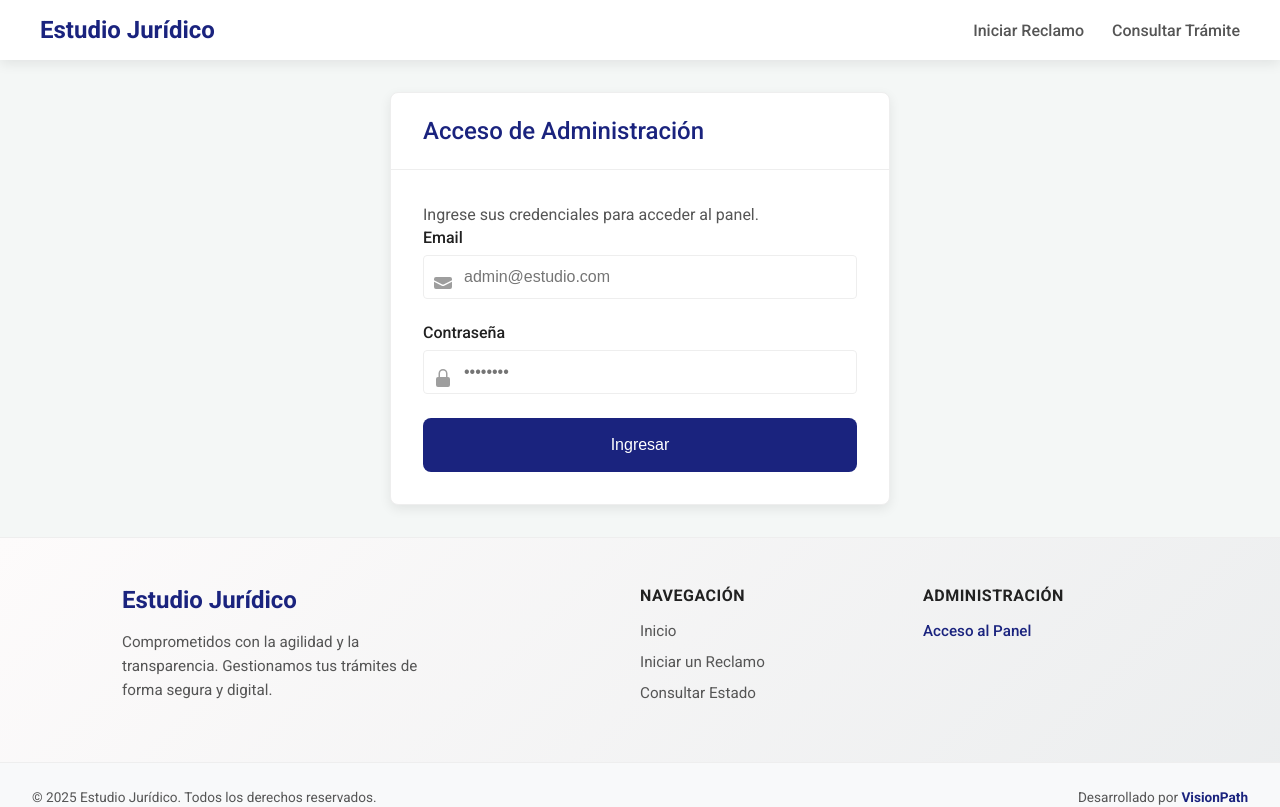
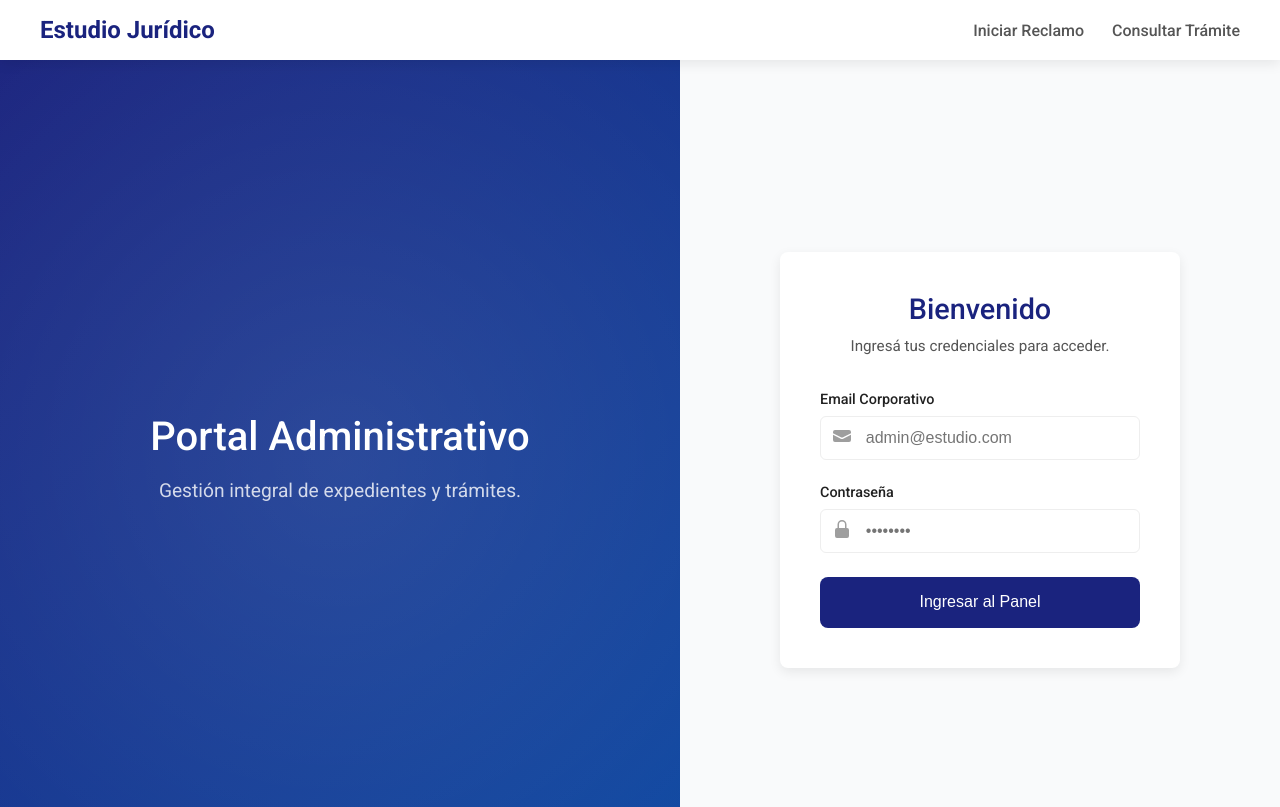
Before and after one commit to matibbaez/estudio-web, an Angular app: page /login in a window 1280 px wide. Shown: the top 807 px of the page. Built offline with nearby package versions, Linux system fonts and the light colour scheme.

Commit message:
Diseños para el login

```diff
--- a/src/app/pages/login/login.html
+++ b/src/app/pages/login/login.html
@@ -1,16 +1,30 @@
-<div class="page-container">
-  <app-card [titulo]="'Acceso de Administración'">
+<div class="login-container">
 
-    <ng-container *ngIf="true"> <p>Ingrese sus credenciales para acceder al panel.</p>
+  <div class="login-visual">
+    <div class="visual-content">
+      <h2>Portal Administrativo</h2>
+      <p>Gestión integral de expedientes y trámites.</p>
+    </div>
+  </div>
 
-      <form class="consulta-form" [formGroup]="loginForm" (ngSubmit)="onSubmit()">
+  <div class="login-form-wrapper">
+    <div class="login-card">
+
+      <div class="login-header">
+        <h3>Bienvenido</h3>
+        <p>Ingresá tus credenciales para acceder.</p>
+      </div>
+
+      <form [formGroup]="loginForm" (ngSubmit)="onSubmit()" class="form-moderno">
 
         <div class="form-field icon-field">
-          <label for="email">Email</label>
+          <label for="email">Email Corporativo</label>
+          <div class="input-wrapper">
             <span class="icon">
               <svg xmlns="http://www.w3.org/2000/svg" viewBox="0 0 20 20" fill="currentColor"><path d="M3 4a2 2 0 00-2 2v1.161l8.441 4.221a1.25 1.25 0 001.118 0L19 7.161V6a2 2 0 00-2-2H3zM19 8.839l-7.77 3.885a2.75 2.75 0 01-2.46 0L1 8.839V14a2 2 0 002 2h14a2 2 0 002-2V8.839z" /></svg>
             </span>
             <input id="email" type="email" formControlName="email" placeholder="admin@estudio.com">
+          </div>
           <div *ngIf="loginForm.get('email')?.invalid && loginForm.get('email')?.touched" class="error">
             Email inválido.
           </div>
@@ -18,21 +32,24 @@
 
         <div class="form-field icon-field">
           <label for="password">Contraseña</label>
+          <div class="input-wrapper">
             <span class="icon">
               <svg xmlns="http://www.w3.org/2000/svg" viewBox="0 0 20 20" fill="currentColor"><path fill-rule="evenodd" d="M10 1a4.5 4.5 0 00-4.5 4.5V9H5a2 2 0 00-2 2v6a2 2 0 002 2h10a2 2 0 002-2v-6a2 2 0 00-2-2h-.5V5.5A4.5 4.5 0 0010 1zm3 8V5.5a3 3 0 10-6 0V9h6z" clip-rule="evenodd" /></svg>
             </span>
             <input id="password" type="password" formControlName="password" placeholder="••••••••">
+          </div>
           <div *ngIf="loginForm.get('password')?.invalid && loginForm.get('password')?.touched" class="error">
             La contraseña es obligatoria.
           </div>
         </div>
 
         <button type="submit" [disabled]="loginForm.invalid || isLoading" class="btn btn-primary btn-largo">
-          <span *ngIf="!isLoading">Ingresar</span>
+          <span *ngIf="!isLoading">Ingresar al Panel</span>
           <span *ngIf="isLoading"><div class="spinner"></div></span>
         </button>
+
       </form>
-    </ng-container>
+    </div>
+  </div>
 
-  </app-card>
 </div>
--- a/src/app/pages/login/login.scss
+++ b/src/app/pages/login/login.scss
@@ -1,87 +1,161 @@
-/* ¡Reutilizamos los estilos de "consultar-tramite"! */
+/* Usamos variables globales de styles.scss */
 
-/* Contenedor para centrar la tarjeta */
-.page-container {
-  max-width: 500px; // Un poco más angosto
-  margin: 2rem auto;
+.login-container {
+  display: flex;
+  min-height: 100vh; /* Ocupa toda la pantalla */
+  background-color: #ffffff;
 }
 
-/* ---------------------------------- */
-/* 1. ESTILOS DE FORMULARIO "PREMIUM"
-/* ---------------------------------- */
+/* --- COLUMNA IZQUIERDA (Visual) --- */
+.login-visual {
+  display: none; /* Oculto en móvil */
+
+  @media (min-width: 768px) {
+    display: flex;
+    flex: 1; /* Toma el espacio disponible */
+    background-color: var(--color-primario);
+    background-image: linear-gradient(135deg, var(--color-primario) 0%, #0d47a1 100%);
+    color: white;
+    align-items: center;
+    justify-content: center;
+    padding: 3rem;
+    position: relative;
+    overflow: hidden;
+
+    /* Un detalle sutil de fondo */
+    &::after {
+      content: '';
+      position: absolute;
+      top: -50%;
+      left: -50%;
+      width: 200%;
+      height: 200%;
+      background: radial-gradient(circle, rgba(255,255,255,0.1) 0%, transparent 60%);
+      pointer-events: none;
+    }
+  }
+}
+
+.visual-content {
+  position: relative;
+  z-index: 2;
+  text-align: center;
+
+  h2 {
+    color: white;
+    font-size: 2.5rem;
+    margin-bottom: 1rem;
+  }
+  p {
+    color: rgba(255, 255, 255, 0.8);
+    font-size: 1.2rem;
+  }
+}
+
+
+/* --- COLUMNA DERECHA (Formulario) --- */
+.login-form-wrapper {
+  flex: 1; /* Toma el espacio disponible */
+  display: flex;
+  align-items: center;
+  justify-content: center;
+  padding: 2rem;
+  background-color: #f9fafb; /* Gris muy clarito */
+
+  @media (min-width: 768px) {
+    max-width: 600px; /* Limita el ancho en desktop */
+  }
+}
+
+.login-card {
+  width: 100%;
+  max-width: 400px;
+  background-color: white;
+  padding: 2.5rem;
+  border-radius: var(--borde-redondeado);
+  box-shadow: var(--sombra-tarjeta);
+}
+
+.login-header {
+  margin-bottom: 2rem;
+  text-align: center;
+
+  h3 {
+    font-size: 1.8rem;
+    color: var(--color-primario);
+    margin-bottom: 0.5rem;
+  }
+  p {
+    color: var(--color-texto-secundario);
+    font-size: 0.95rem;
+  }
+}
+
+/* --- ESTILOS DE INPUTS (Copiados y mejorados) --- */
 .form-field {
   margin-bottom: 1.5rem;
-  text-align: left;
 
   label {
     display: block;
     font-weight: 500;
     margin-bottom: 0.5rem;
+    font-size: 0.9rem;
+    color: var(--color-texto-principal);
   }
 
-  input[type="email"], // ¡Cambiado a email!
-  input[type="password"] { // ¡Cambiado a password!
+  .input-wrapper {
+    position: relative;
+  }
+
+  .icon {
+    position: absolute;
+    left: 12px;
+    top: 50%;
+    transform: translateY(-50%);
+    color: #9e9e9e;
+    svg { width: 20px; height: 20px; }
+  }
+
+  input {
     width: 100%;
-    padding: 0.75rem;
+    padding: 0.75rem 0.75rem 0.75rem 2.8rem; /* Espacio para el ícono */
     border: 1px solid var(--color-borde-suave);
-    border-radius: 4px;
+    border-radius: 6px;
     font-size: 1rem;
-    transition: border-color 0.3s, box-shadow 0.3s;
+    transition: all 0.2s;
 
     &:focus {
       outline: none;
       border-color: var(--color-primario);
-      /* ¡FIX! Usamos RGBA (el color primario con transparencia) */
-      box-shadow: 0 0 0 3px rgba(26, 35, 126, 0.4);
+      box-shadow: 0 0 0 3px rgba(26, 35, 126, 0.1);
     }
   }
 
   .error {
     color: var(--color-error);
     font-size: 0.8rem;
-    margin-top: 0.25rem;
+    margin-top: 0.4rem;
   }
 }
 
-/* Estilo para el input con ícono */
-.form-field.icon-field {
-  position: relative;
-  .icon {
-    position: absolute;
-    left: 10px;
-    top: 50%;
-    transform: translateY(50%); // <-- ¡Acá puede estar el bug del ícono gigante!
-    height: 20px;
-    width: 20px;
-    color: #9e9e9e;
-  }
-  input[type="email"],
-  input[type="password"] {
-    padding-left: 2.5rem;
-  }
+/* --- BOTÓN --- */
+.btn-largo {
+  width: 100%;
+  margin-top: 1rem;
+  padding: 0.9rem;
+  font-size: 1rem;
+  display: flex;
+  justify-content: center;
+  align-items: center;
 }
 
-/* ---------------------------------- */
-/* Botón y Spinner
-/* ---------------------------------- */
-.btn-largo {
-  width: 100%;
-  margin-top: 1.5rem;
-  min-height: 54px;
-  display: flex;
-  align-items: center;
-  justify-content: center;
-}
-
+/* (El spinner ya lo tenés global o copiado) */
 .spinner {
-  width: 24px;
-  height: 24px;
-  border: 3px solid rgba(255, 255, 255, 0.3);
-  border-top-color: #ffffff;
+  width: 20px;
+  height: 20px;
+  border: 2px solid rgba(255,255,255,0.3);
+  border-top-color: white;
   border-radius: 50%;
   animation: spin 1s linear infinite;
 }
-
-@keyframes spin {
-  to { transform: rotate(360deg); }
-}
+@keyframes spin { to { transform: rotate(360deg); } }
```
Lines whose indentation alone changed are shown as unchanged.
